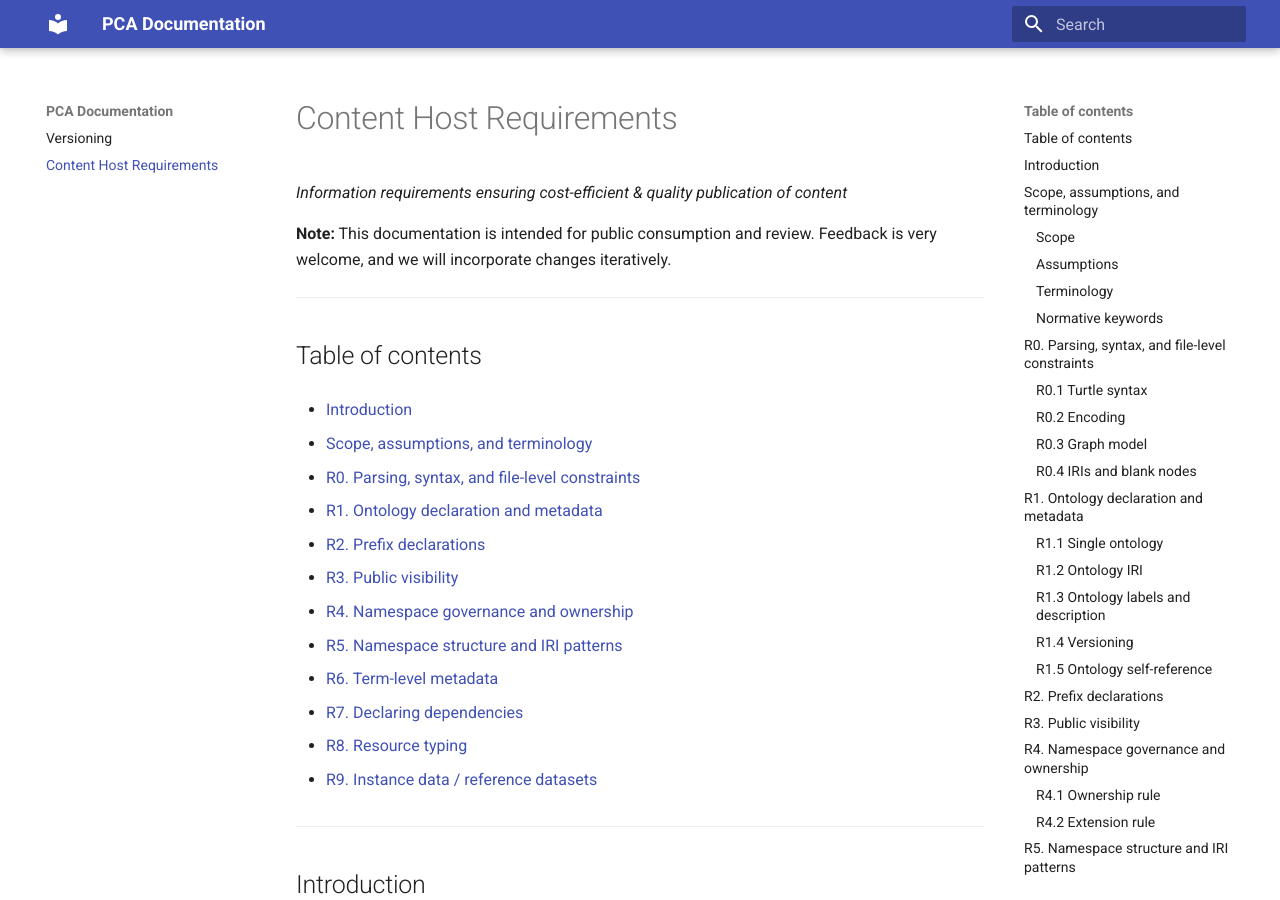
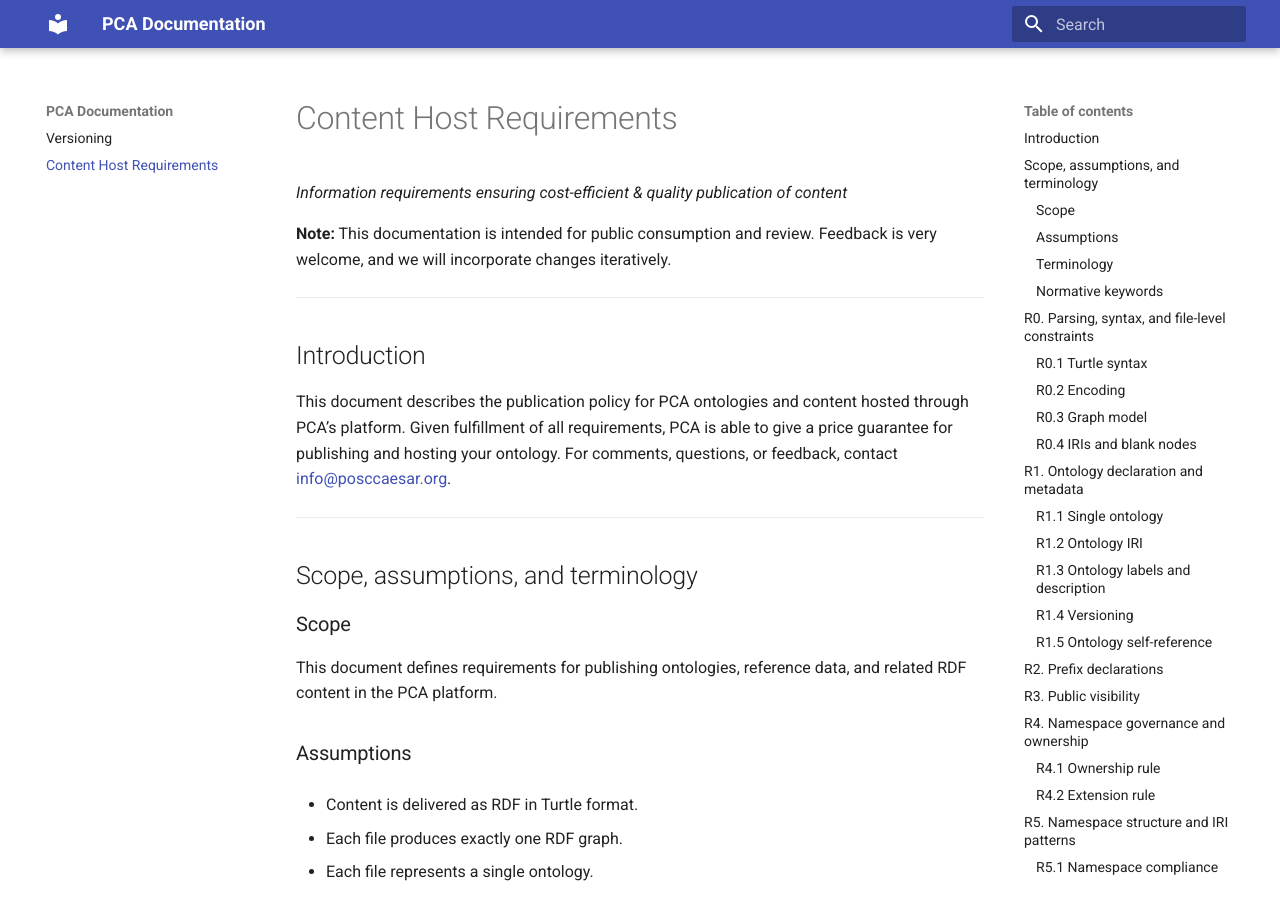
Before and after one commit to PCA-POSC-Caesar-Association/Documentation, an MkDocs documentation site: the page built from docs/content_host_requirement.md, in a window 1280 px wide and 900 px high. Built offline with MkDocs 1.6.1 and Material for MkDocs 9.7.7, drawn with Linux system fonts in a browser that asks for light colours.

Commit message:
Update docs/content_host_requirement.md (via Pages CMS)

```diff
--- a/docs/content_host_requirement.md
+++ b/docs/content_host_requirement.md
@@ -4,35 +4,6 @@ title: PCA Host Content Requirements
 _Information requirements ensuring cost-efficient & quality publication of content_
 
 **Note:** This documentation is intended for public consumption and review. Feedback is very welcome, and we will incorporate changes iteratively.
-
-* * *
-
-## Table of contents
-
-*   [Introduction](#introduction)
-
-*   [Scope, assumptions, and terminology](#scope-assumptions-and-terminology)
-
-*   [R0. Parsing, syntax, and file-level constraints](#r0-parsing-syntax-and-file-level-constraints)
-
-*   [R1. Ontology declaration and metadata](#r1-ontology-declaration-and-metadata)
-
-*   [R2. Prefix declarations](#r2-prefix-declarations)
-
-*   [R3. Public visibility](#r3-public-visibility)
-
-*   [R4. Namespace governance and ownership](#r4-namespace-governance-and-ownership)
-
-*   [R5. Namespace structure and IRI patterns](#r5-namespace-structure-and-iri-patterns)
-
-*   [R6. Term-level metadata](#r6-term-level-metadata)
-
-*   [R7. Declaring dependencies](#r7-declaring-dependencies)
-
-*   [R8. Resource typing](#r8-resource-typing)
-
-*   [R9. Instance data / reference datasets](#r9-instance-data-and-reference-datasets)
-
 
 * * *
 
```
